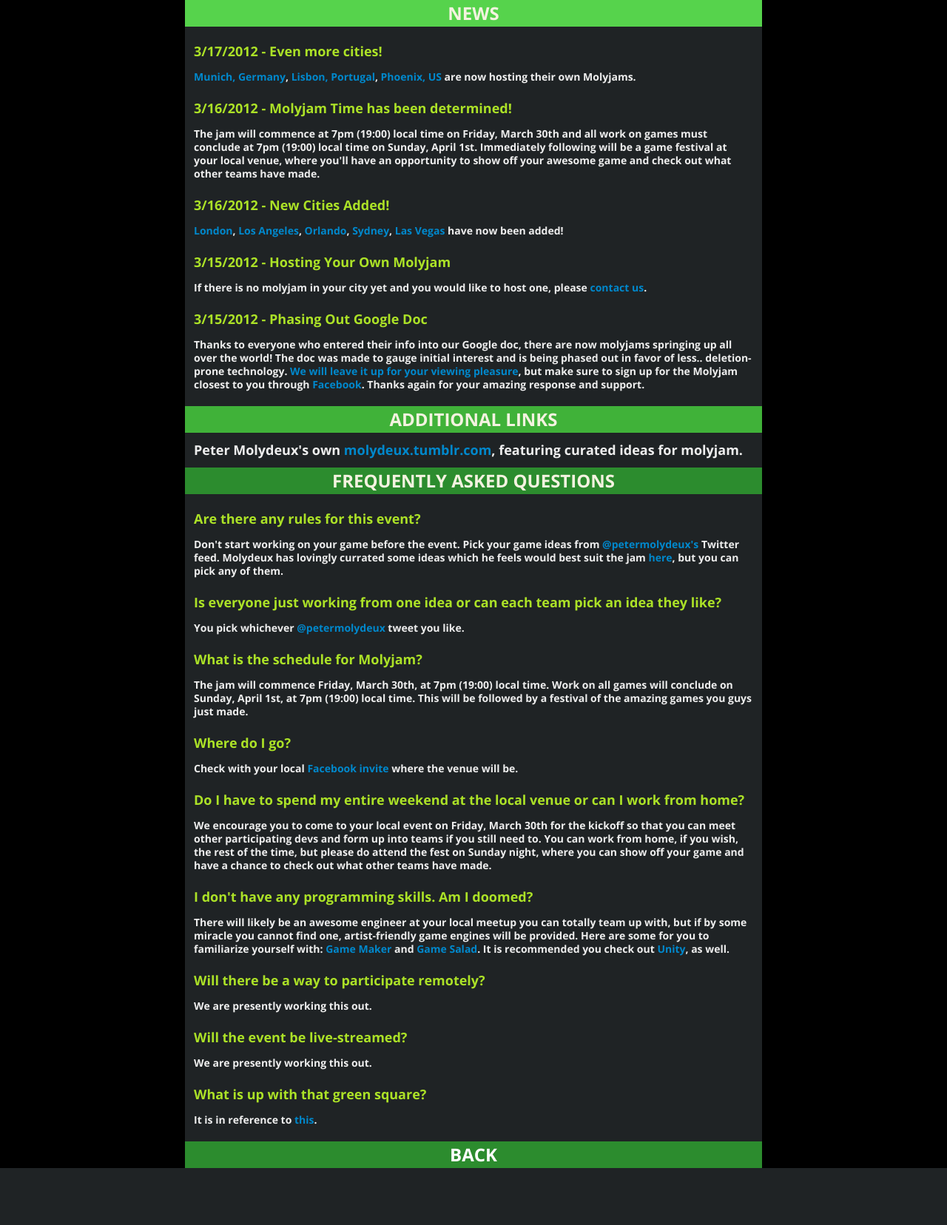
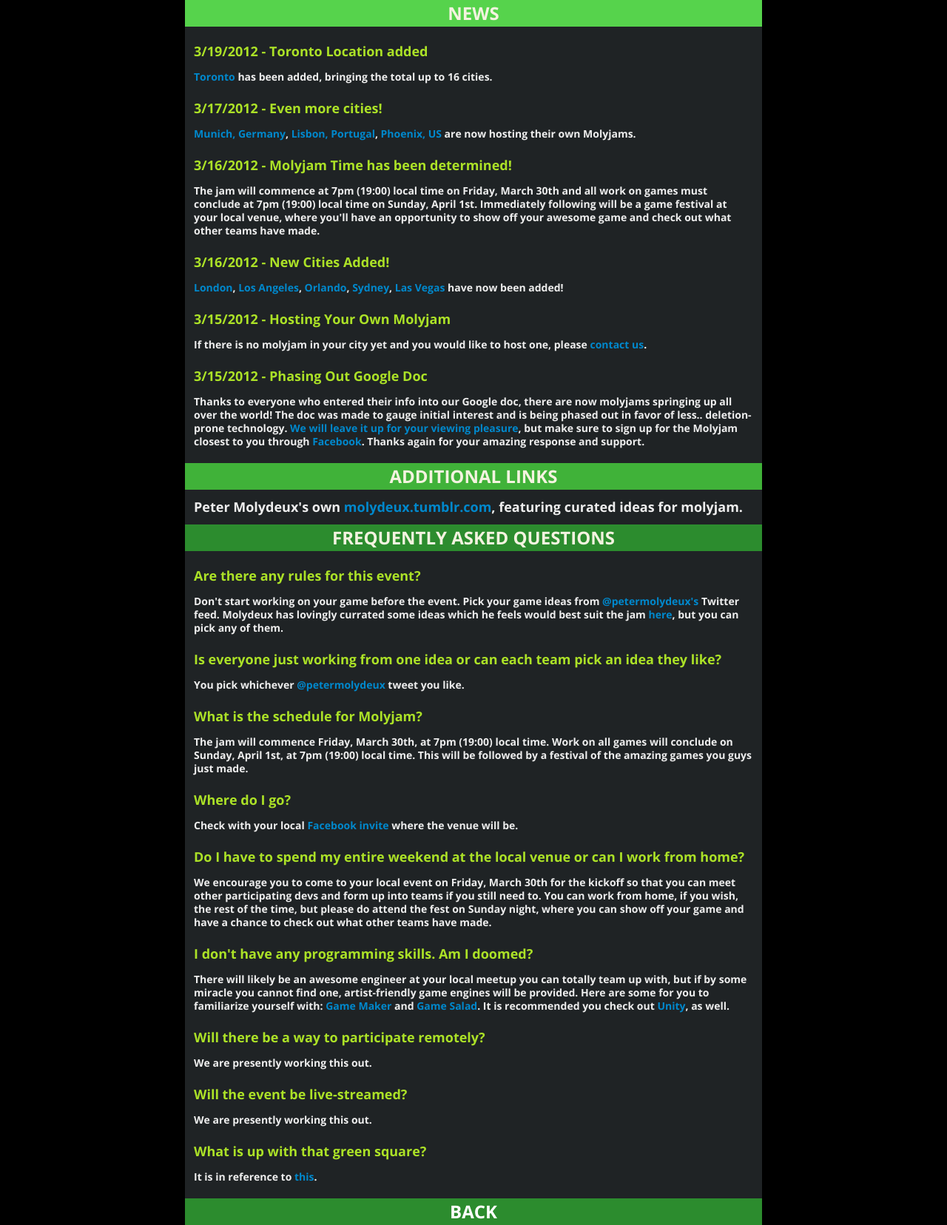
Before and after one commit to tabacco/molydeux, a PHP site: page /news.php in a window 1280 px wide. Shown: the whole page at 74% size. Before the commit the page ends 1579 px from the top, so only its background shows below. Run offline with PHP 8.4, Linux system fonts and the light colour scheme.

Commit message:
Toronto blurb added.  Waiting for more cities to post

```diff
--- a/news.php
+++ b/news.php
@@ -10,6 +10,20 @@
       </div>
     </div>
     <div class="row" id="announcements">
+
+      <div class="span10 offset1">
+        <div style="width: auto; height: auto; padding-top:20px; padding-left: 12px; padding-right: 12px; background-color:#1F2325;">
+          <h3 class="green">
+          3/19/2012 - Toronto Location added
+          </h3>
+        </div>
+      </div>
+      <div class="span10 offset1">
+        <div style="width: auto; height: auto; padding-top:12px; padding-left: 12px; padding-right: 12px; background-color:#1F2325;">
+          <h4><a href="http://www.facebook.com/events/392273507467116/">Toronto</a> has been added, bringing the total up to 16 cities.</h4>
+        </div>
+      </div>
+
 	  <div class="span10 offset1">
         <div style="width: auto; height: auto; padding-top:20px; padding-left: 12px; padding-right: 12px; background-color:#1F2325;">
           <h3 class="green">
```
